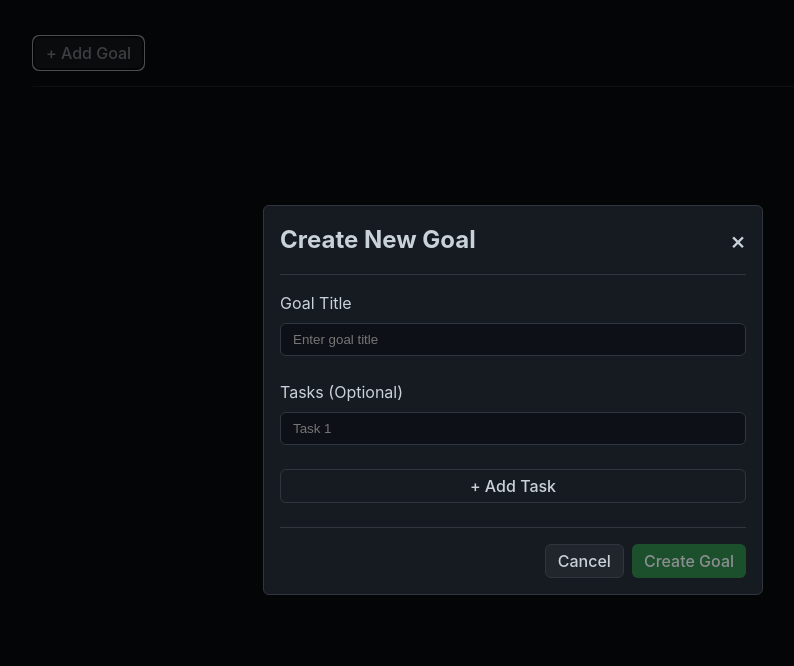
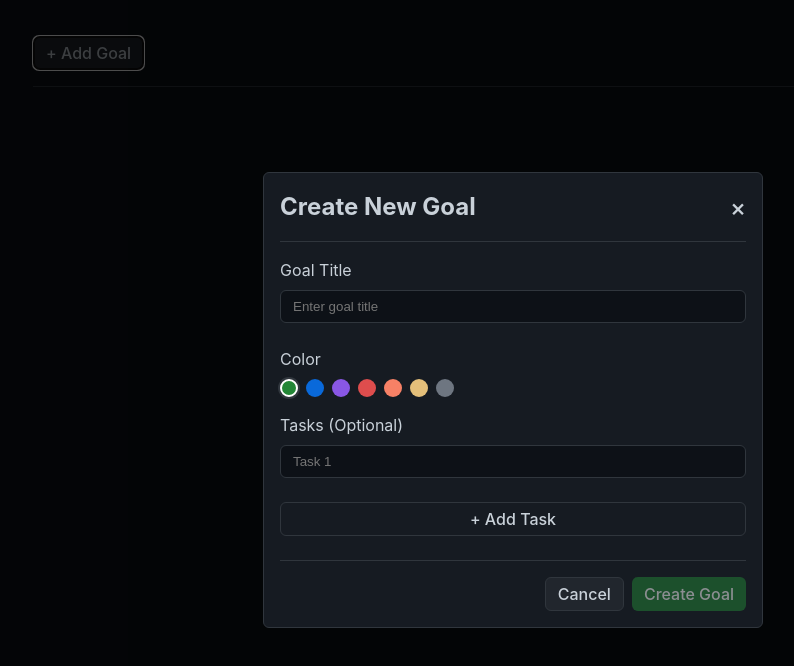
Before and after one commit to brycelivesey/HabitApp, a React (Vite) app in the folder habit-tracker/: page / in a window 1280 px wide. Both pictures are taken after a click on the button "+ Add Goal". Shown: the top 666 px of the page, without its empty margins (127-921 px from the left). Built offline with nearby package versions, Linux system fonts and the light colour scheme.

Commit message:
color picker

```diff
--- a/habit-tracker/src/App.module.css
+++ b/habit-tracker/src/App.module.css
@@ -97,7 +97,7 @@ body {
     content: "•";
     position: absolute;
     left: 0;
-    color: #238636;
+    color: var(--bullet-color, #238636);
 }
 
 .doneButton {
--- a/habit-tracker/src/components/ActivityCalendar.tsx
+++ b/habit-tracker/src/components/ActivityCalendar.tsx
@@ -5,11 +5,12 @@ interface Props {
     activityLog: {
         [date: string]: number;
     };
+    color: string;
     year?: number;
     onYearSelect?: (year: number | undefined) => void;
 }
 
-const ActivityCalendar: React.FC<Props> = ({ activityLog, year, onYearSelect }) => {
+const ActivityCalendar: React.FC<Props> = ({ activityLog, color, year, onYearSelect }) => {
     const currentYear = new Date().getFullYear();
     const years = [currentYear, currentYear - 1, currentYear - 2];
 
@@ -113,7 +114,10 @@ const ActivityCalendar: React.FC<Props> = ({ activityLog, year, onYearSelect })
                                 <div
                                     key={dateStr}
                                     className={`${styles.day} ${getColorClass(count)}`}
-                                    style={{ opacity: getOpacity(count) }}
+                                    style={{
+                                        opacity: getOpacity(count),
+                                        backgroundColor: count > 0 ? color : undefined
+                                    }}
                                     title={`${count} contributions on ${formattedDate}`}
                                     role="tooltip"
                                     aria-label={`${count} contributions on ${formattedDate}`}
--- a/habit-tracker/src/components/AddGoalModal.module.css
+++ b/habit-tracker/src/components/AddGoalModal.module.css
@@ -145,3 +145,27 @@
     opacity: 0.5;
     cursor: not-allowed;
 }
+
+.colorSelector {
+    display: flex;
+    gap: 8px;
+    margin-bottom: 16px;
+}
+
+.colorOption {
+    width: 18px;
+    height: 18px;
+    border-radius: 50%;
+    border: 2px solid transparent;
+    cursor: pointer;
+    padding: 0;
+}
+
+.colorOption.selected {
+    border-color: #ffffff;
+    box-shadow: 0 0 0 2px #30363d;
+}
+
+.colorOption:hover {
+    transform: scale(1.1);
+}
--- a/habit-tracker/src/components/AddGoalModal.tsx
+++ b/habit-tracker/src/components/AddGoalModal.tsx
@@ -10,6 +10,17 @@ interface Props {
 const AddGoalModal: React.FC<Props> = ({ onClose, onSubmit }) => {
     const [title, setTitle] = useState('');
     const [tasks, setTasks] = useState<Task[]>([{ id: '1', name: '' }]);
+    const [selectedColor, setSelectedColor] = useState('#238636');
+
+    const colors = [
+        '#238636', // Default green
+        '#0969DA', // Blue
+        '#8957E5', // Purple
+        '#DE4D4D', // Red
+        '#F78166', // Orange
+        '#E4BF7A', // Yellow
+        '#6E7681', // Gray
+    ];
 
     const handleAddTask = () => {
         setTasks(prev => [...prev, { id: crypto.randomUUID(), name: '' }]);
@@ -34,6 +45,7 @@ const AddGoalModal: React.FC<Props> = ({ onClose, onSubmit }) => {
             id: crypto.randomUUID(),
             title,
             tasks: tasks.filter(task => task.name.trim() !== ''),
+            color: selectedColor,
             activityLog: {}
         };
 
@@ -64,6 +76,22 @@ const AddGoalModal: React.FC<Props> = ({ onClose, onSubmit }) => {
                             placeholder="Enter goal title"
                             required
                         />
+                    </div>
+
+                    <div className={styles.formGroup}>
+                        <label>Color</label>
+                        <div className={styles.colorSelector}>
+                            {colors.map(color => (
+                                <button
+                                    key={color}
+                                    type="button"
+                                    className={`${styles.colorOption} ${selectedColor === color ? styles.selected : ''}`}
+                                    style={{ backgroundColor: color }}
+                                    onClick={() => setSelectedColor(color)}
+                                    aria-label={`Select ${color} color`}
+                                />
+                            ))}
+                        </div>
                     </div>
 
                     <div className={styles.formGroup}>
--- a/habit-tracker/src/components/Goal.tsx
+++ b/habit-tracker/src/components/Goal.tsx
@@ -44,13 +44,18 @@ const Goal: React.FC<GoalProps> = ({ goal, onDelete, handleComplete }) => {
                 <h3>{goal.title}</h3>
                 <ActivityCalendar
                     activityLog={goal.activityLog}
+                    color={goal.color}
                     year={selectedYears[goal.id]}
                     onYearSelect={(year) => handleYearSelect(goal.id, year)}
                 />
                 <div className={styles.goalFooter}>
                     <ul className={styles.taskList}>
                         {goal.tasks.map(task => (
-                            <li key={task.id} className={styles.taskItem}>
+                            <li
+                                key={task.id}
+                                className={styles.taskItem}
+                                style={{ ['--bullet-color' as string]: goal.color }}
+                            >
                                 {task.name}
                             </li>
                         ))}
@@ -58,6 +63,7 @@ const Goal: React.FC<GoalProps> = ({ goal, onDelete, handleComplete }) => {
                     <button
                         className={styles.doneButton}
                         onClick={() => handleComplete(goal.id)}
+                        style={{ backgroundColor: goal.color }}
                     >
                         Done
                     </button>
--- a/habit-tracker/src/types.ts
+++ b/habit-tracker/src/types.ts
@@ -7,6 +7,7 @@ export interface DailyGoal {
     id: string;
     title: string;
     tasks: Task[];
+    color: string;
     activityLog: {
         [date: string]: number; // date in YYYY-MM-DD format, value is completion count
     };
```
Lines whose indentation alone changed are shown as unchanged.
